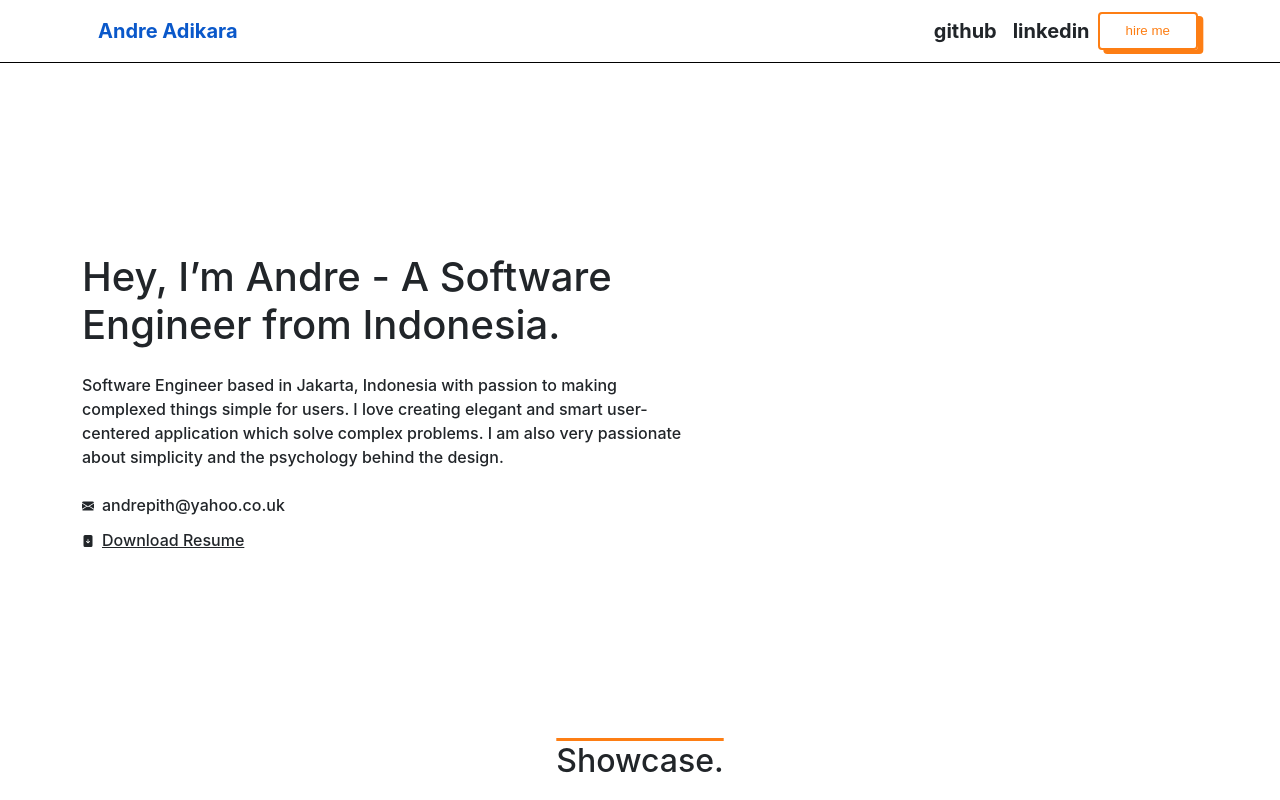
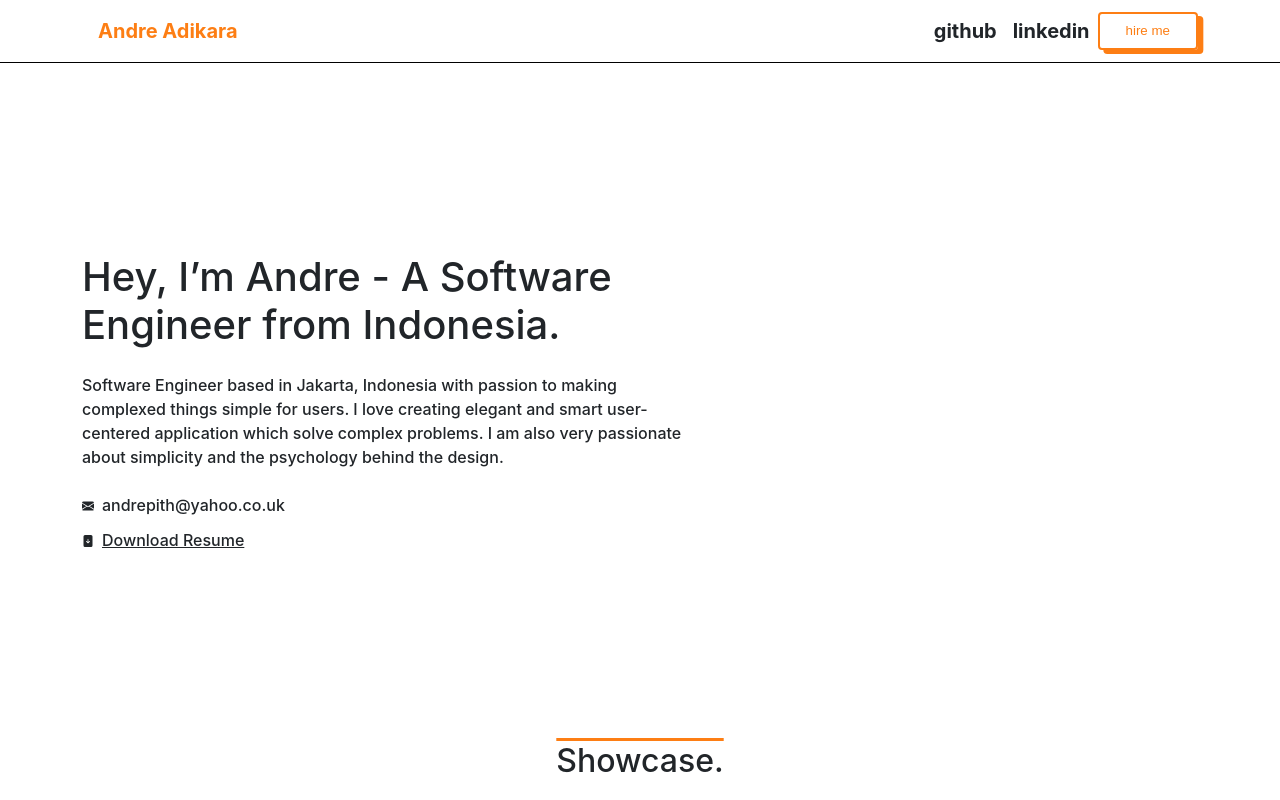
Before and after one commit to andrepith/andreadikarav2, a Next.js app: page / in a window 1280 px wide. In both pictures the pointer is over the link "Andre Adikara". Shown: the top 800 px of the page. Built offline with nearby package versions, Linux system fonts and the light colour scheme; no server answers.

Commit message:
Adjust nav bar hover color

```diff
--- a/src/styles/styles.css
+++ b/src/styles/styles.css
@@ -13,7 +13,7 @@ code {
 }
 
 a:hover {
-  color: var(--bs-orange);
+  color: var(--bs-orange) !important;
 }
 
 .wrapper {
```
